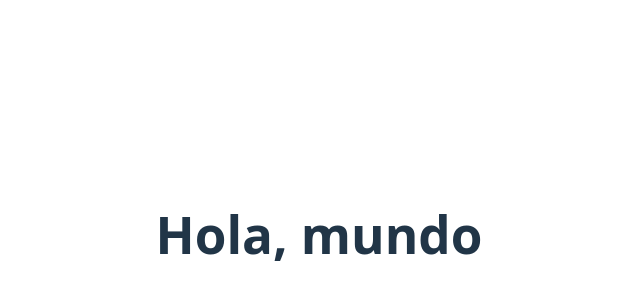
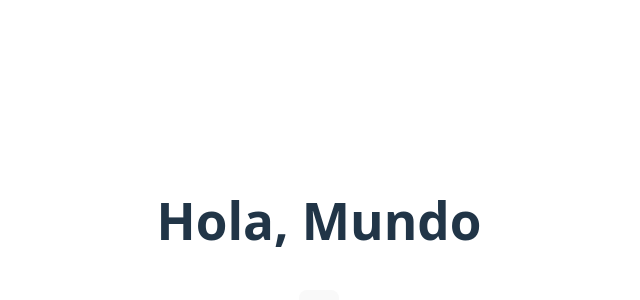
Before and after one commit to itsjp10/react-learn, a React (Vite) app in the folder hola-mundo/: page / in a window 1280 px wide. Shown: the part 166-466 px from the top of the page, without its empty margins (321-961 px from the left). Built offline with nearby package versions, Linux system fonts and the light colour scheme.

Commit message:
Hola mundo con button to change

```diff
--- a/hola-mundo/src/App.jsx
+++ b/hola-mundo/src/App.jsx
@@ -1,9 +1,19 @@
 import './App.css'
 import Hola from './Hola.jsx'
+import { useState } from 'react'
 
 function App() {
+  const [person, setPerson] = useState("Mundo")
+
+  const handleClick = () =>{
+    setPerson(person == "Mundo" ? "Jean" : "Mundo");
+  }
+
   return (
-    <Hola></Hola>
+    <>
+      <Hola person={person}></Hola>
+      <button onClick={handleClick}></button>
+    </>
   )
 }
 
--- a/hola-mundo/src/Hola.jsx
+++ b/hola-mundo/src/Hola.jsx
@@ -1,7 +1,7 @@
 
-function Hola(){
+function Hola({ person }){
     return(
-        <h1>Hola, mundo</h1>
+        <h1>Hola, {person}</h1>
     )
 }
 
```
